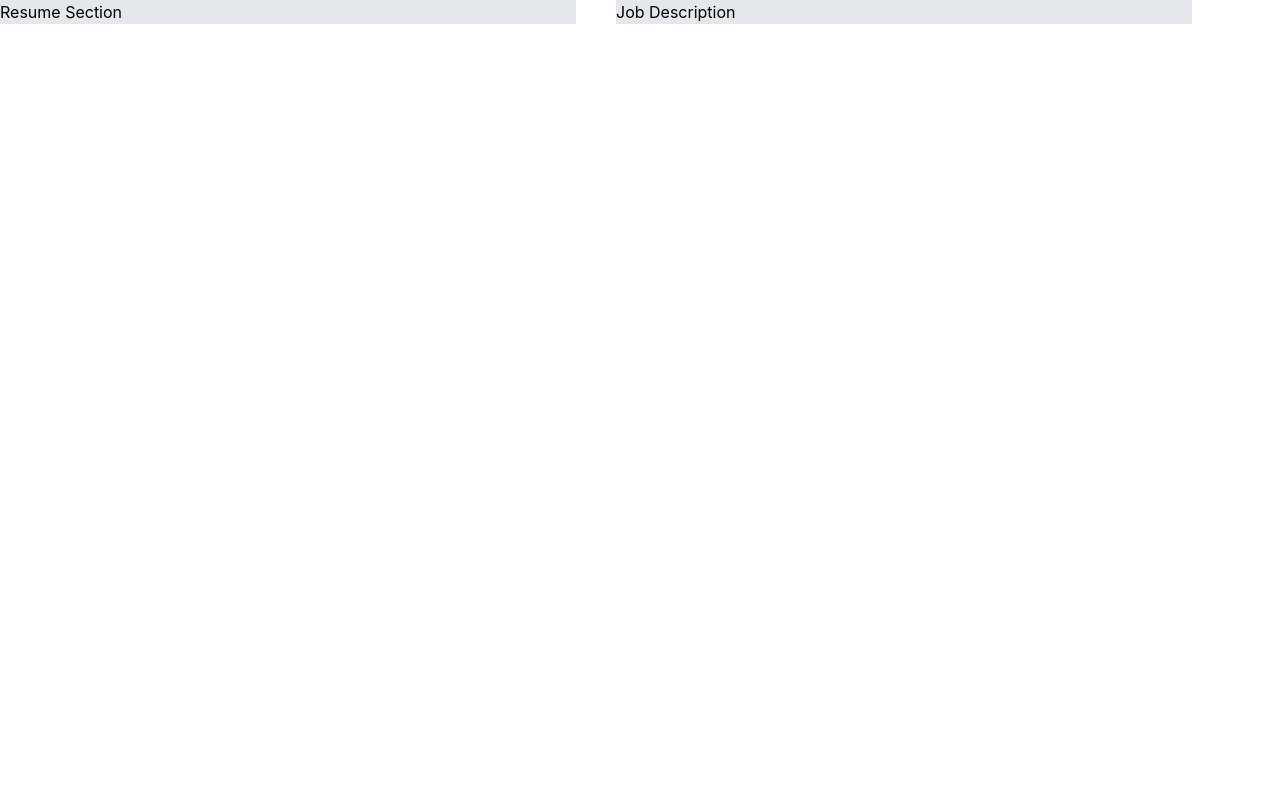
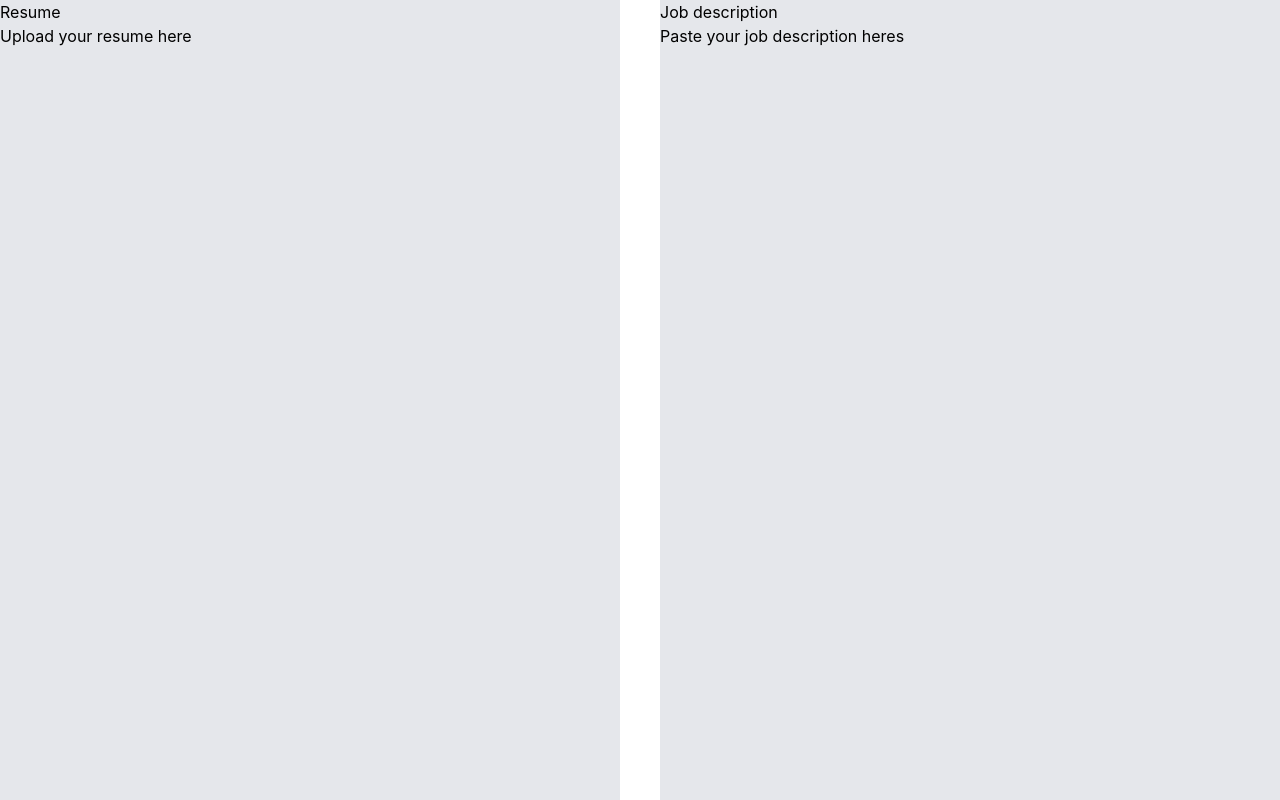
Before and after one commit to Hasitha-Nilwakka/resume-radar, a React (Vite) app in the folder client/: page / in a window 1280 px wide. Built offline with nearby package versions, Linux system fonts and the light colour scheme.

Commit message:
improved two component design

```diff
--- a/client/src/App.tsx
+++ b/client/src/App.tsx
@@ -5,9 +5,9 @@ import JobDescription from "./components/JobDescription"
 function App() {
 
   return (
-    <div className="flex gap-10">
-      <ResumeSection />
-      <JobDescription />
+    <div className="flex gap-10 h-screen">
+      <ResumeSection header="Resume">Upload your resume here</ResumeSection>
+      <JobDescription header="Job description">Paste your job description heres</JobDescription>
     </div>
   )
 }
--- a/client/src/components/JobDescription.tsx
+++ b/client/src/components/JobDescription.tsx
@@ -1,7 +1,15 @@
-export default function JobDescription() {
+import type { ReactNode } from "react"
+
+interface Props {
+    header? : string
+    children? : ReactNode
+}
+
+export default function JobDescription({header, children} : Props) {
     return (
-        <div className="w-[45%] bg-gray-200">
-            <h1>Job Description</h1>
+        <div className="flex-1 bg-gray-200 h-full">
+            <h1>{header}</h1>
+            <p>{children}</p>
         </div>
     )
 }
--- a/client/src/components/ResumeSection.tsx
+++ b/client/src/components/ResumeSection.tsx
@@ -1,7 +1,15 @@
-export default function ResumeSection() {
+import type {ReactNode} from "react"
+
+interface Props {
+    header? : string
+    children? : ReactNode
+}
+
+export default function ResumeSection({header, children} : Props) {
     return (
-        <div className="w-[45%] bg-gray-200">
-            <h1>Resume Section</h1>
+        <div className="flex-1 bg-gray-200 h-full">
+            <h1>{header}</h1>
+            <p>{children}</p>
         </div>
     )
 }
```
